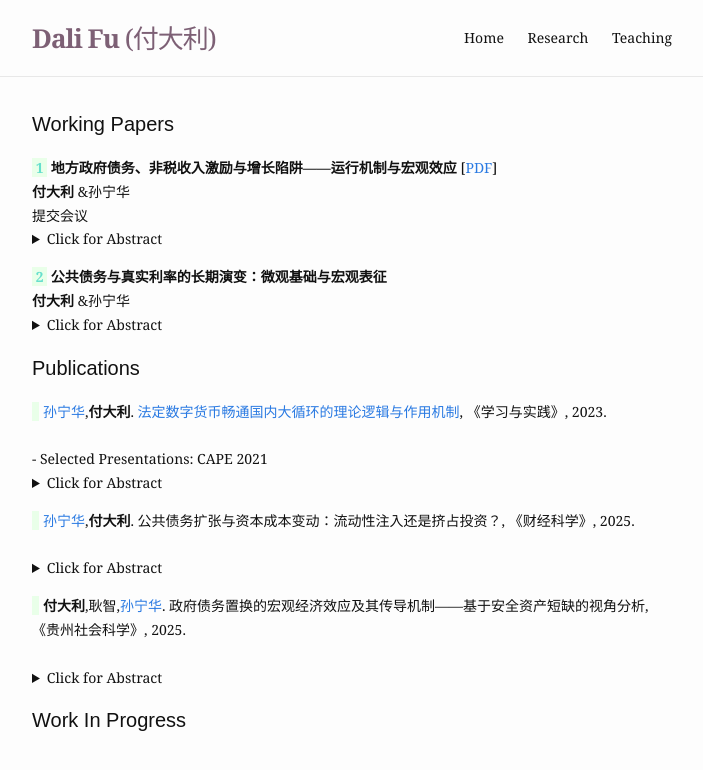
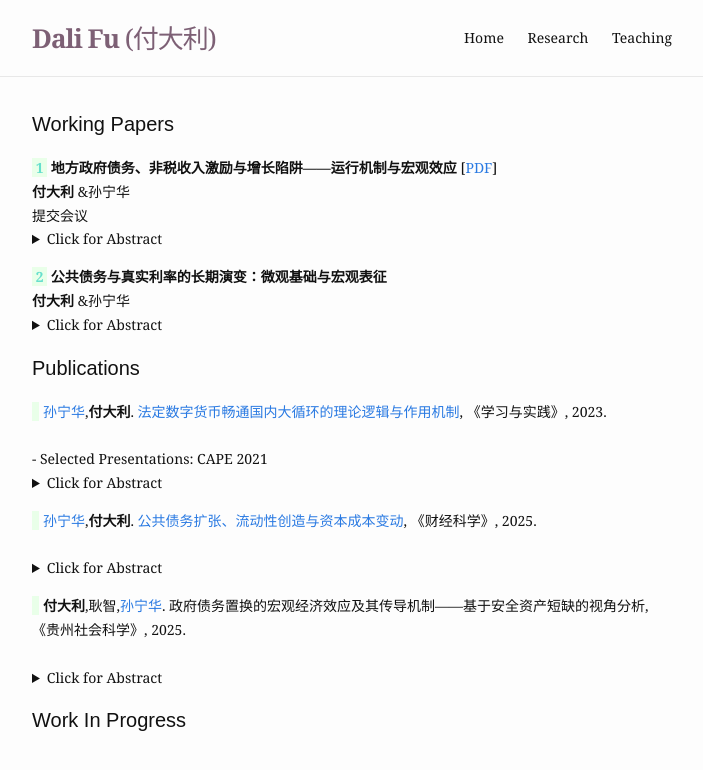
Before and after one commit to dali-econ/homepage, a Jekyll site: the page built from research.md, in a window 1280 px wide. Shown: the top 770 px of the page, without its empty margins (288-991 px from the left). Built offline with Jekyll 4.4.1, drawn with Linux system fonts in a browser that asks for light colours.

Commit message:
Update research.md

```diff
--- a/research.md
+++ b/research.md
@@ -23,7 +23,7 @@ publica:
     coverage: Selected Presentations&#58; CAPE 2021
 
   - title:  Publication
-    description: <a href = "https://nubs.nju.edu.cn/snh/list.htm" target="_blank">孙宁华</a>,<strong>付大利</strong>. 公共债务扩张与资本成本变动：流动性注入还是挤占投资？, 《财经科学》, 2025.
+    description: <a href = "https://nubs.nju.edu.cn/snh/list.htm" target="_blank">孙宁华</a>,<strong>付大利</strong>. <a href = "https://kns.cnki.net/kcms2/article/abstract?v=29aDaWKg40FG6PPIfcn6XlkoIgMHMXU1nc5yPPqKgQeybdb68xhMtQIE3gxtgsHp0UKgemWB0V4PM16rBrd1GT0y33OQ5LGf_nW5cZYKxenCGtcpCvlxNXawFeinpoS7XbWalwI0HNphQjBVbi_9POtf-2LvMicG6Ph8dGgFQJBHPP_bUHE4Xg==&uniplatform=NZKPT&language=CHS" target="_blank">公共债务扩张、流动性创造与资本成本变动</a>, 《财经科学》, 2025.
 
   - title:  Publication
     description: <strong>付大利</strong>,耿智,<a href = "https://nubs.nju.edu.cn/snh/list.htm" target="_blank">孙宁华</a>. 政府债务置换的宏观经济效应及其传导机制——基于安全资产短缺的视角分析, 《贵州社会科学》, 2025.
```
